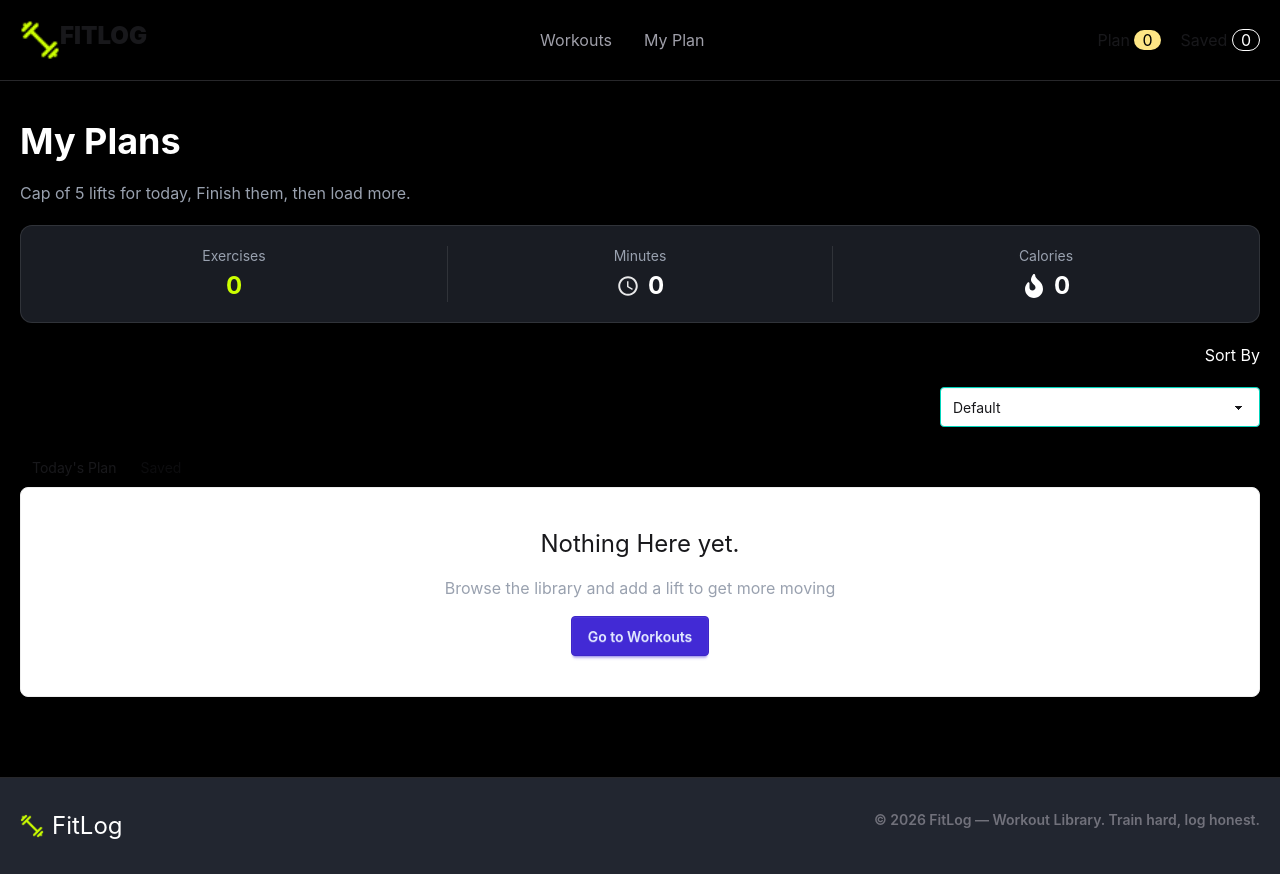
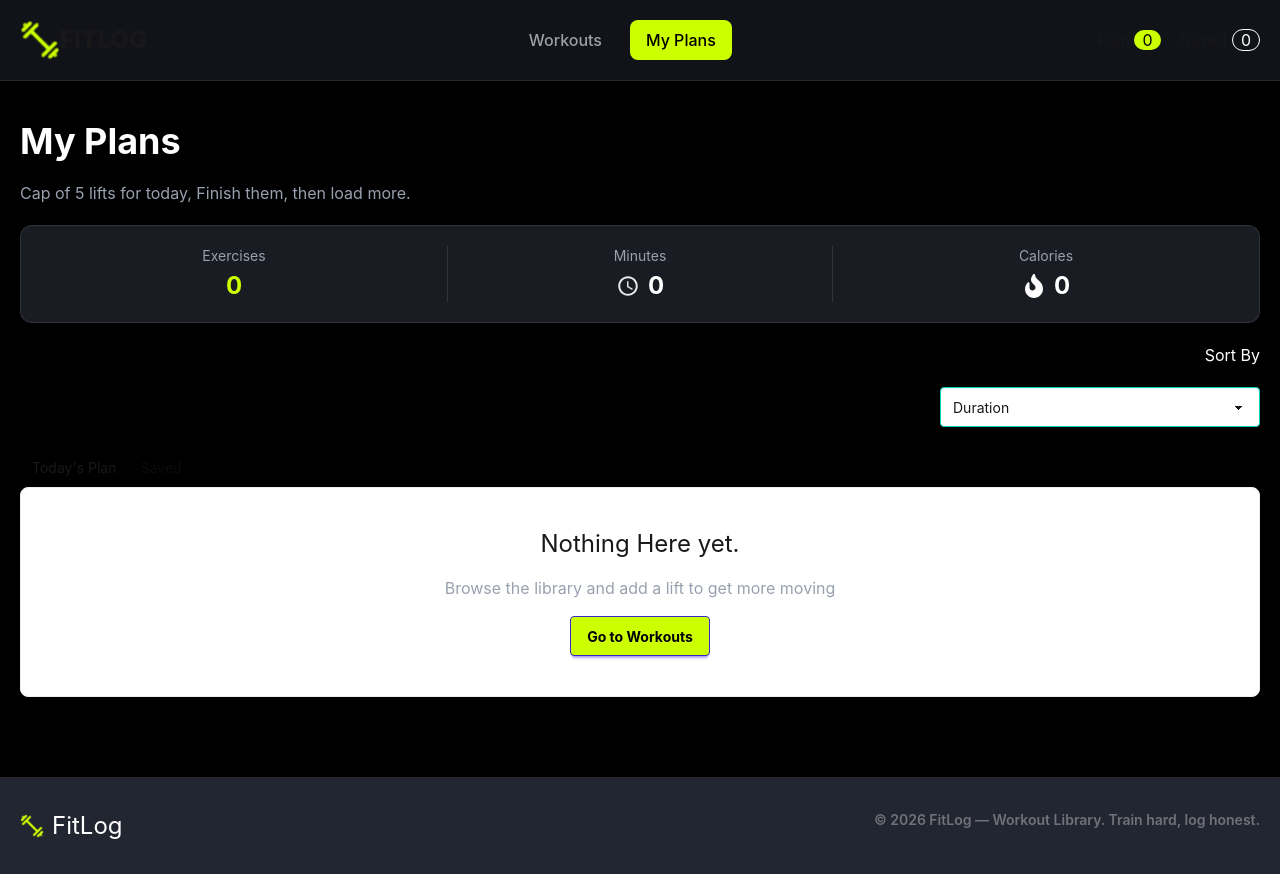
Before and after one commit to MrAbiduuu/assignment-6-nextjs, a Next.js app: page /my-plans in a window 1280 px wide. Built offline with nearby package versions, Linux system fonts and the light colour scheme.

Commit message:
Soerting done and finally the breakthrough

```diff
--- a/src/Components/Shared/Navbar.tsx
+++ b/src/Components/Shared/Navbar.tsx
@@ -1,45 +1,74 @@
 "use client";
+
 import Link from "next/link";
 import logo from "@/assets/logo.png";
 import Image from "next/image";
+
 import { WorkoutContext } from "@/Context/WorkoutContext";
 import { IWorkout } from "@/Types/type";
+
 import { useContext } from "react";
+import { usePathname } from "next/navigation";
 
 const Navbar = () => {
+  const pathname = usePathname();
+
   const { AddWorkouts = [], SavedWorkouts = [] } = (useContext(
     WorkoutContext,
   ) ?? {}) as {
     AddWorkouts?: IWorkout[];
     SavedWorkouts?: IWorkout[];
   };
+
+  const isWorkoutPage = pathname === "/";
+  const isMyPlanPage = pathname === "/my-plans";
+
   return (
-    <nav className="border-b border-zinc-800">
+    <nav className="sticky top-0 z-50 border-b border-zinc-800 bg-[#111318]">
       <div className="container mx-auto flex h-20 items-center justify-between px-5">
-        <Link href="/" className="text-2xl font-black flex gap-0">
+        {/* Logo */}
+        <Link href="/" className="flex items-center gap-0 text-2xl font-black">
           <Image src={logo} alt="Logo" className="h-10 w-10" />
           FITLOG
         </Link>
 
-        <div className="hidden gap-8 md:flex">
-          <Link href="/" className="text-zinc-400 hover:text-white">
+        {/* Navigation */}
+        <div className="hidden gap-3 md:flex">
+          <Link
+            href="/"
+            className={`rounded-lg px-4 py-2 font-medium transition-all duration-300 ${
+              isWorkoutPage
+                ? "bg-[#CCFF00] text-black"
+                : "bg-transparent text-zinc-400 hover:bg-zinc-800 hover:text-white"
+            }`}
+          >
             Workouts
           </Link>
 
-          <Link href="/my-plans" className="text-zinc-400 hover:text-white">
-            My Plan
+          <Link
+            href="/my-plans"
+            className={`rounded-lg px-4 py-2 font-medium transition-all duration-300 ${
+              isMyPlanPage
+                ? "bg-[#CCFF00] text-black"
+                : "bg-transparent text-zinc-400 hover:bg-zinc-800 hover:text-white"
+            }`}
+          >
+            My Plans
           </Link>
         </div>
-        <div className="flex gap-5">
-          <Link href="/my-plans">
-            Plan{"  "}
-            <span className="rounded-2xl text-black bg-amber-200 px-2">
+
+        {/* Plan & Saved */}
+        <div className="flex items-center gap-5">
+          <Link href="/my-plans" className="transition hover:text-[#CCFF00]">
+            Plan{" "}
+            <span className="rounded-2xl bg-[#CCFF00] px-2 text-black">
               {AddWorkouts.length}
             </span>
           </Link>
-          <Link href="/my-plans">
-            Saved{"  "}
-            <span className="rounded-2xl text-white border border-white px-2">
+
+          <Link href="/my-plans" className="transition hover:text-[#CCFF00]">
+            Saved{" "}
+            <span className="rounded-2xl border border-white px-2 text-white">
               {SavedWorkouts.length}
             </span>
           </Link>
--- a/src/Components/workoutDetails/AddButton.tsx
+++ b/src/Components/workoutDetails/AddButton.tsx
@@ -1,4 +1,5 @@
 "use client";
+
 import { WorkoutContext } from "@/Context/WorkoutContext";
 import { IWorkout } from "@/Types/type";
 import React, { useContext } from "react";
@@ -11,8 +12,13 @@ const AddButton = ({ workout }: { workout: IWorkout }) => {
     setAddWorkouts: React.Dispatch<React.SetStateAction<IWorkout[]>>;
   };
 
+  const isAdded = AddWorkouts.some((item) => item.id === workout.id);
+
   const handleWorkout = () => {
-    setAddWorkouts([...AddWorkouts, workout]);
+    if (isAdded) return;
+
+    setAddWorkouts((prev) => [...prev, workout]);
+
     toast.success("Added Workout", {
       position: "bottom-right",
       autoClose: 5000,
@@ -25,13 +31,20 @@ const AddButton = ({ workout }: { workout: IWorkout }) => {
       transition: Bounce,
     });
   };
+
   return (
     <button
-      onClick={() => handleWorkout()}
-      className="btn mr-2 rounded-xl border-none bg-[#CCFF00] px-6 font-bold text-black shadow-lg hover:bg-[#d9ff4d]"
+      onClick={handleWorkout}
+      disabled={isAdded}
+      className={`btn mr-2 rounded-xl border-none px-6 font-bold shadow-lg ${
+        isAdded
+          ? "cursor-not-allowed bg-gray-500 text-gray-300"
+          : "bg-[#CCFF00] text-black hover:bg-[#d9ff4d]"
+      }`}
     >
       <MdAddCircleOutline />
-      Add to todays Plan
+
+      {isAdded ? "Added to Plan" : "Add to Today's Plan"}
     </button>
   );
 };
--- a/src/Components/workoutDetails/SaveButton.tsx
+++ b/src/Components/workoutDetails/SaveButton.tsx
@@ -1,4 +1,5 @@
 "use client";
+
 import { WorkoutContext } from "@/Context/WorkoutContext";
 import { IWorkout } from "@/Types/type";
 import React, { useContext } from "react";
@@ -6,15 +7,18 @@ import { HiOutlineSave } from "react-icons/hi";
 import { Bounce, toast } from "react-toastify";
 
 const SaveButton = ({ workout }: { workout: IWorkout }) => {
-  const { SavedWorkouts = [], setSavedWorkouts = () => {} } = useContext(
-    WorkoutContext,
-  ) as {
+  const { SavedWorkouts, setSavedWorkouts } = useContext(WorkoutContext) as {
     SavedWorkouts: IWorkout[];
     setSavedWorkouts: React.Dispatch<React.SetStateAction<IWorkout[]>>;
   };
 
+  const isSaved = SavedWorkouts.some((item) => item.id === workout.id);
+
   const handleSavedWorkout = () => {
-    setSavedWorkouts([...SavedWorkouts, workout]);
+    if (isSaved) return;
+
+    setSavedWorkouts((prev) => [...prev, workout]);
+
     toast.success("Saved Workout", {
       position: "bottom-right",
       autoClose: 5000,
@@ -27,13 +31,20 @@ const SaveButton = ({ workout }: { workout: IWorkout }) => {
       transition: Bounce,
     });
   };
+
   return (
     <button
-      onClick={() => handleSavedWorkout()}
-      className="btn rounded-xl border border-white/10 bg-black px-6 font-semibold text-white transition-all duration-300 hover:border-[#CCFF00]/40 hover:bg-[#111318]"
+      onClick={handleSavedWorkout}
+      disabled={isSaved}
+      className={`btn rounded-xl border px-6 font-semibold transition-all duration-300 ${
+        isSaved
+          ? "cursor-not-allowed border-white/10 bg-gray-600 text-gray-300"
+          : "border-white/10 bg-black text-white hover:border-[#CCFF00]/40 hover:bg-[#111318]"
+      }`}
     >
       <HiOutlineSave />
-      Save for later
+
+      {isSaved ? "Saved" : "Save for later"}
     </button>
   );
 };
--- a/src/Context/WorkoutContext.tsx
+++ b/src/Context/WorkoutContext.tsx
@@ -2,15 +2,18 @@
 
 import React, { createContext, ReactNode, useState } from "react";
 
+import { IWorkout } from "@/Types/type";
+
 export const WorkoutContext = createContext({});
 
 const WorkoutProvider = ({ children }: { children: ReactNode }) => {
-  const [AddWorkouts, setAddWorkouts] = useState([]);
-  const [SavedWorkouts, setSavedWorkouts] = useState([]);
+  const [AddWorkouts, setAddWorkouts] = useState<IWorkout[]>([]);
+  const [SavedWorkouts, setSavedWorkouts] = useState<IWorkout[]>([]);
 
   const sharedState = {
     AddWorkouts,
     setAddWorkouts,
+
     SavedWorkouts,
     setSavedWorkouts,
   };
--- a/src/app/my-plans/page.tsx
+++ b/src/app/my-plans/page.tsx
@@ -15,13 +15,17 @@ import { MdDone } from "react-icons/md";
 import { toast } from "react-toastify";
 
 const MyPlansPage = () => {
-  const { AddWorkouts = [], SavedWorkouts = [] } = (useContext(
-    WorkoutContext,
-  ) ?? {}) as {
+  const {
+    AddWorkouts = [],
+    SavedWorkouts = [],
+    setAddWorkouts: setContextAddWorkouts,
+    setSavedWorkouts: setContextSavedWorkouts,
+  } = (useContext(WorkoutContext) ?? {}) as {
     AddWorkouts?: IWorkout[];
     SavedWorkouts?: IWorkout[];
+    setAddWorkouts: React.Dispatch<React.SetStateAction<IWorkout[]>>;
+    setSavedWorkouts: React.Dispatch<React.SetStateAction<IWorkout[]>>;
   };
-
   const [activeTab, setActiveTab] = useState("today");
   const [sortBy, setSortBy] = useState("default");
 
@@ -70,8 +74,16 @@ const MyPlansPage = () => {
 
     if (type === "today") {
       setTodayWorkouts((prev) => prev.filter((workout) => workout.id !== id));
+
+      setContextAddWorkouts((prev) =>
+        prev.filter((workout) => workout.id !== id),
+      );
     } else {
       setSavedWorkouts((prev) => prev.filter((workout) => workout.id !== id));
+
+      setContextSavedWorkouts((prev) =>
+        prev.filter((workout) => workout.id !== id),
+      );
     }
   };
 
@@ -81,8 +93,16 @@ const MyPlansPage = () => {
 
     if (type === "today") {
       setTodayWorkouts((prev) => prev.filter((workout) => workout.id !== id));
+
+      setContextAddWorkouts((prev) =>
+        prev.filter((workout) => workout.id !== id),
+      );
     } else {
       setSavedWorkouts((prev) => prev.filter((workout) => workout.id !== id));
+
+      setContextSavedWorkouts((prev) =>
+        prev.filter((workout) => workout.id !== id),
+      );
     }
   };
 
@@ -139,7 +159,7 @@ const MyPlansPage = () => {
             onChange={(e) => setSortBy(e.target.value)}
             className="select select-accent"
           >
-            <option value="default">Default</option>
+            <option disabled={true}>Sort by</option>
             <option value="Duration">Duration</option>
             <option value="Calories">Calories</option>
             <option value="Rating">Rating</option>
@@ -168,7 +188,10 @@ const MyPlansPage = () => {
                 Browse the library and add a lift to get more moving
               </p>
 
-              <Link href="/" className="btn btn-primary">
+              <Link
+                href="/"
+                className="btn btn-primary bg-[#CCFF00] text-black font-bold"
+              >
                 Go to Workouts
               </Link>
             </div>
@@ -282,7 +305,10 @@ const MyPlansPage = () => {
                 Your saved workouts will appear here
               </p>
 
-              <Link href="/" className="btn btn-primary">
+              <Link
+                href="/"
+                className="btn btn-primary bg-[#CCFF00] text-black font-bold"
+              >
                 Go to Workouts
               </Link>
             </div>
@@ -355,15 +381,6 @@ const MyPlansPage = () => {
                     </button>
                   </Link>
 
-                  {/* Mark Done */}
-                  <button
-                    onClick={() => handleDone(workout.id, "saved")}
-                    className="flex items-center gap-1 rounded-lg bg-green-500 px-4 py-2 text-sm font-medium text-white transition hover:bg-green-600"
-                  >
-                    <MdDone />
-                    Mark As Done
-                  </button>
-
                   {/* Delete */}
                   <button
                     onClick={() => handleDelete(workout.id, "saved")}
```
